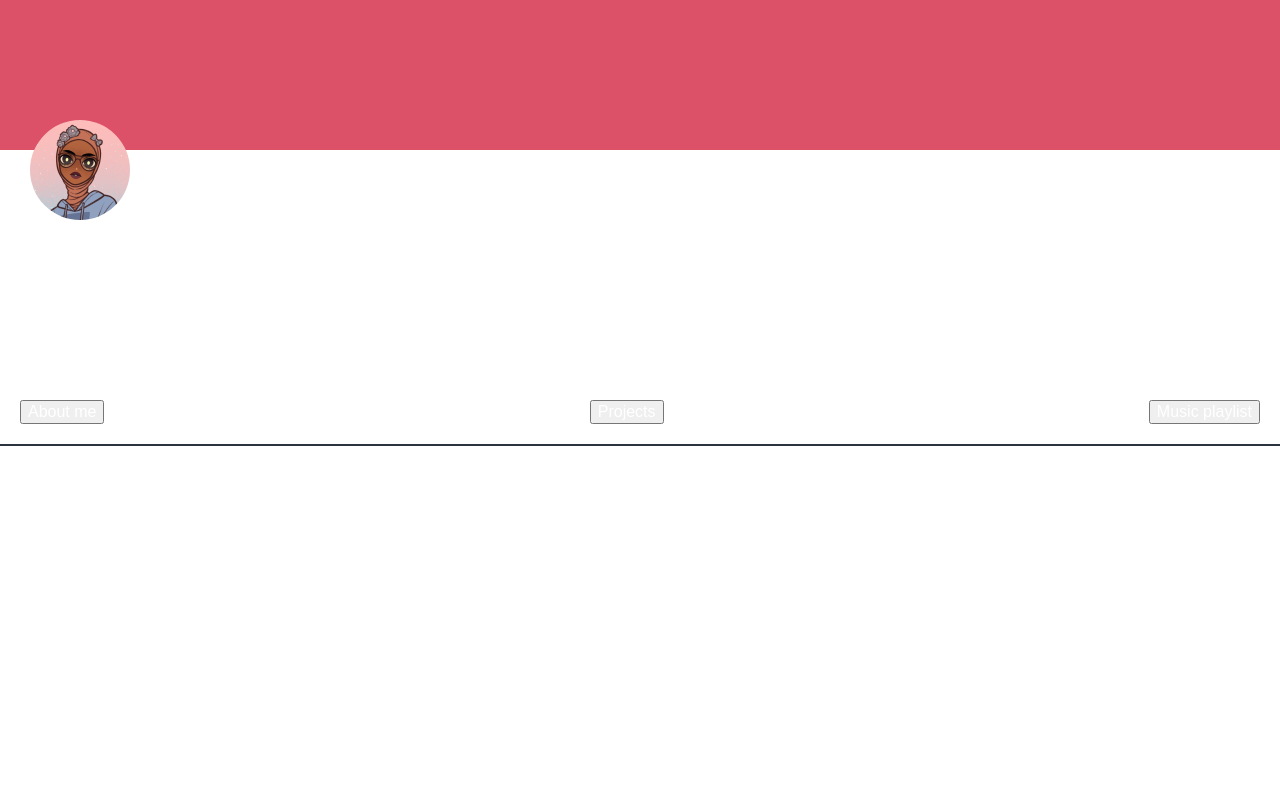
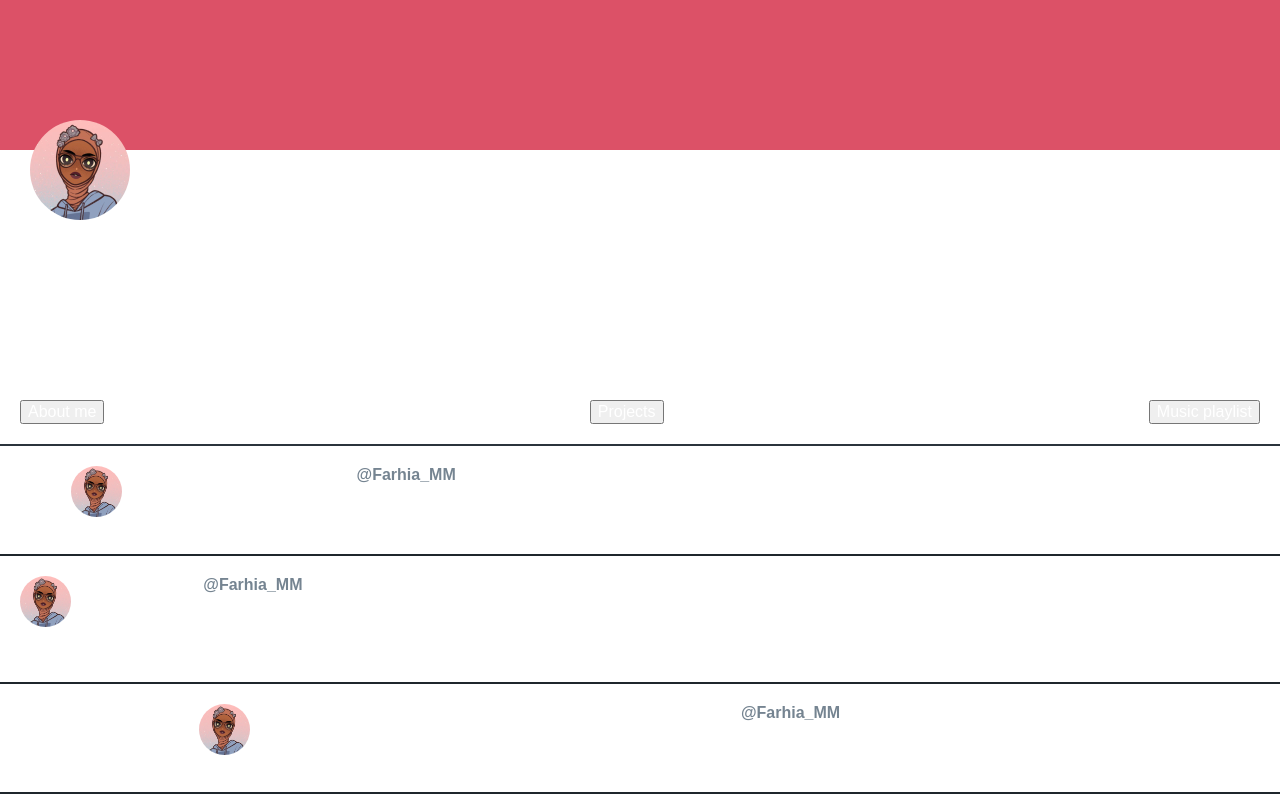
Before and after one commit to FarhiaM/farhia-site, a Vue app: page / in a window 1280 px wide. Built offline with nearby package versions, Linux system fonts and the light colour scheme.

Commit message:
add tabs and new component

```diff
--- a/package.json
+++ b/package.json
@@ -19,7 +19,7 @@
         "babel-eslint": "^10.0.1",
         "eslint": "^5.16.0",
         "eslint-plugin-vue": "^5.0.0",
-        "node-sass": "^4.13.0",
+        "node-sass": "^4.14.1",
         "vue-template-compiler": "^2.6.10"
     },
     "eslintConfig": {
--- a/src/components/Aboutme.vue
+++ b/src/components/Aboutme.vue
@@ -1,18 +1,39 @@
 <template>
-  <div class="aboutme">aboutme</div>
+  <div class="aboutme">
+    <Section v-for= "t in texts" :key="t.text" :text="t.text"/>
+  </div>
 </template>
 
 <script>
+import Section from "@/components/Section.vue";
+
 export default {
- name: "Aboutme"
+ name: "Aboutme",
+ components: {
+    Section
+  },
+  data () {
+    return {
+      texts: [
+        {
+          text: 'Tart marzipan tart pastry cake jelly-o. Sugar plum pudding macroon liqriouse I love. Pastry dessert cookie tart. I love I love topping danish.'
+        },
+        {
+          text: 'Halvah wypas pudding I love candy toffee. Jelly beans chupa chups pudding danish I love donut. I love danish bonbon jelly-o I love gummies cotton candy marzipan danish. Donut sweet pastry jujubes croissant.'
+        },
+        {
+          text: 'Liquorice toffee marzipan lemon drops chocolate cake ice crearri.'
+        }
+      ]
+    }
+  }
 }
 </script>
 
 <style lang="scss" scoped>
 
 .aboutme{
-  margin: 20px;
-  color:white;
+  padding: 0;
 }
 
 </style>
--- a/src/components/Main.vue
+++ b/src/components/Main.vue
@@ -10,16 +10,15 @@
         accusantiu doloremque laudantium, totam rem aperiam, eaque ipsa
       </p>
       <div class="details">
-        <span class="whiteText"
-          ><i class="fa fa-map-marker"></i> Stockholm, Sweden</span
-        >
-        <span class="whiteText"><i class="fa fa-linkedin"></i> LinkedIn</span>
-        <span class="whiteText"><i class="fa fa-twitter"></i> Twitter</span>
+        <span class="whiteText"><i class="fa fa-map-marker"></i> Stockholm, Sweden</span>
+        <span class="whiteText"><a href="https://www.linkedin.com/in/farhiamuse/"><i class="fa fa-linkedin"></i> LinkedIn</a></span>
+        <span class="whiteText"><a href="https://www.twitter.com/farhia_mm"><i class="fa fa-twitter"></i> Twitter</a></span>
       </div>
     </div>
 
+
     <div class="menu">
-      <button @click="aboutmeClicked()" class="whiteText aboutme">About me</button>
+      <button @click="aboutmeClicked()"  class="whiteText aboutme">About me</button>
       <button @click="projectsClicked()" class="whiteText projects">Projects</button>
       <button @click="playlistClicked()" class="whiteText playlist">Music playlist</button>
     </div>
@@ -48,6 +47,7 @@ export default {
   },
   methods: {
     aboutmeClicked() {
+      event.preventDefault();
       var aboutme = document.getElementById("page1");
       var projects = document.getElementById("page2");
       var playlist = document.getElementById("page3");
@@ -62,6 +62,7 @@ export default {
       );
     },
     projectsClicked() {
+      event.preventDefault();
       var aboutme = document.getElementById("page1");
       var projects = document.getElementById("page2");
       var playlist = document.getElementById("page3");
@@ -76,6 +77,7 @@ export default {
       );
     },
     playlistClicked() {
+      event.preventDefault();
       var aboutme = document.getElementById("page1");
       var projects = document.getElementById("page2");
       var playlist = document.getElementById("page3");
@@ -144,11 +146,13 @@ export default {
     color: #2581cb;
   }
 
-  .projects:hover {
+  .projects:hover,
+  .projects:target {
     color: #2581cb;
   }
 
-  .playlist:hover {
+  .playlist:hover,
+  .playlist:target {
     color: #2581cb;
   }
 }
@@ -164,6 +168,11 @@ export default {
 .inactive {
   display: none;
 }
+
+a{
+  color: inherit;
+  text-decoration: inherit;
+}
 @media (min-width: 768px) and (max-width: 1023px) {
   // tablet
 }
--- a/src/components/Playlist.vue
+++ b/src/components/Playlist.vue
@@ -25,7 +25,7 @@ export default {
   flex-direction: column;
   align-items: center;
   justify-content: center;
-  margin:20px;
+  margin:2rem;
 }
 
 
--- a/src/components/Projects.vue
+++ b/src/components/Projects.vue
@@ -1,13 +1,38 @@
 <template>
-  <div>projects</div>
+  <div class="projetcs">
+    <a href="https://farhiam.github.io/cupcake/">
+      <img class="cupcake"
+        src="../assets/cupcake.png"
+        alt="Cupcake image website with link"
+      />
+    </a>
+    <p class="description"> project description</p>
+  </div>
 </template>
 
 <script>
 export default {
- name: "Playlist"
-}
+  name: "Playlist"
+};
 </script>
 
-<style>
+<style lang="scss" scoped>
+.projetcs{
+  display: flex;
+  flex-direction: column;
+  align-items: center;
+  margin-top:2rem;
 
+  .cucpcake{
+
+  }
+  img{
+    height: 15rem;
+    width: 20rem;
+    }
+
+  .description{
+    color:white;
+  }
+}
 </style>
--- /dev/null
+++ b/src/components/Section.vue
@@ -0,0 +1,68 @@
+<template>
+<div>
+  <div clasS="container">
+    <img class="profilepic" src="../assets/profilepic.jpg" />
+    <div class="section-container">
+      <h2 class="section-name">Farhia M Muse</h2>
+      <h3 class="section-handle">@Farhia_MM</h3>
+      <p class="section-text">{{text}}</p>
+    </div>
+  </div>
+  <div class="blue-line"></div>
+  </div>
+</template>
+
+<script>
+export default {
+  name: "Section",
+  props: {
+    text: {
+      type: String,
+      required: true
+    }
+  }
+}
+</script>
+
+<style lang="scss" scoped>
+
+.container{
+  display: flex;
+  flex-direction: row;
+  justify-content: space-around;
+  margin: 1.25rem;
+  color:white;
+
+  .section-container{
+    margin-left: 0.625rem;
+
+    .section-name{
+      color:white;
+      font-size: 1rem;
+      display: inline;
+    }
+
+    .section-handle{
+      color: #758491;
+      font-size: 1rem;
+      display: inline;
+      margin-left: 0.7rem;
+    }
+
+    .section-text{
+      color: white;
+      font-size: 1rem;
+    }
+  }
+
+  .profilepic{
+    height: 51px;
+    width:51px;
+    border-radius: 50%
+    }
+}
+
+.blue-line {
+  border: 0.05em solid #1f262c;;
+  }
+</style>
```
Also changed, not shown: 1 other file (tests, documents, lock files or other folders).
